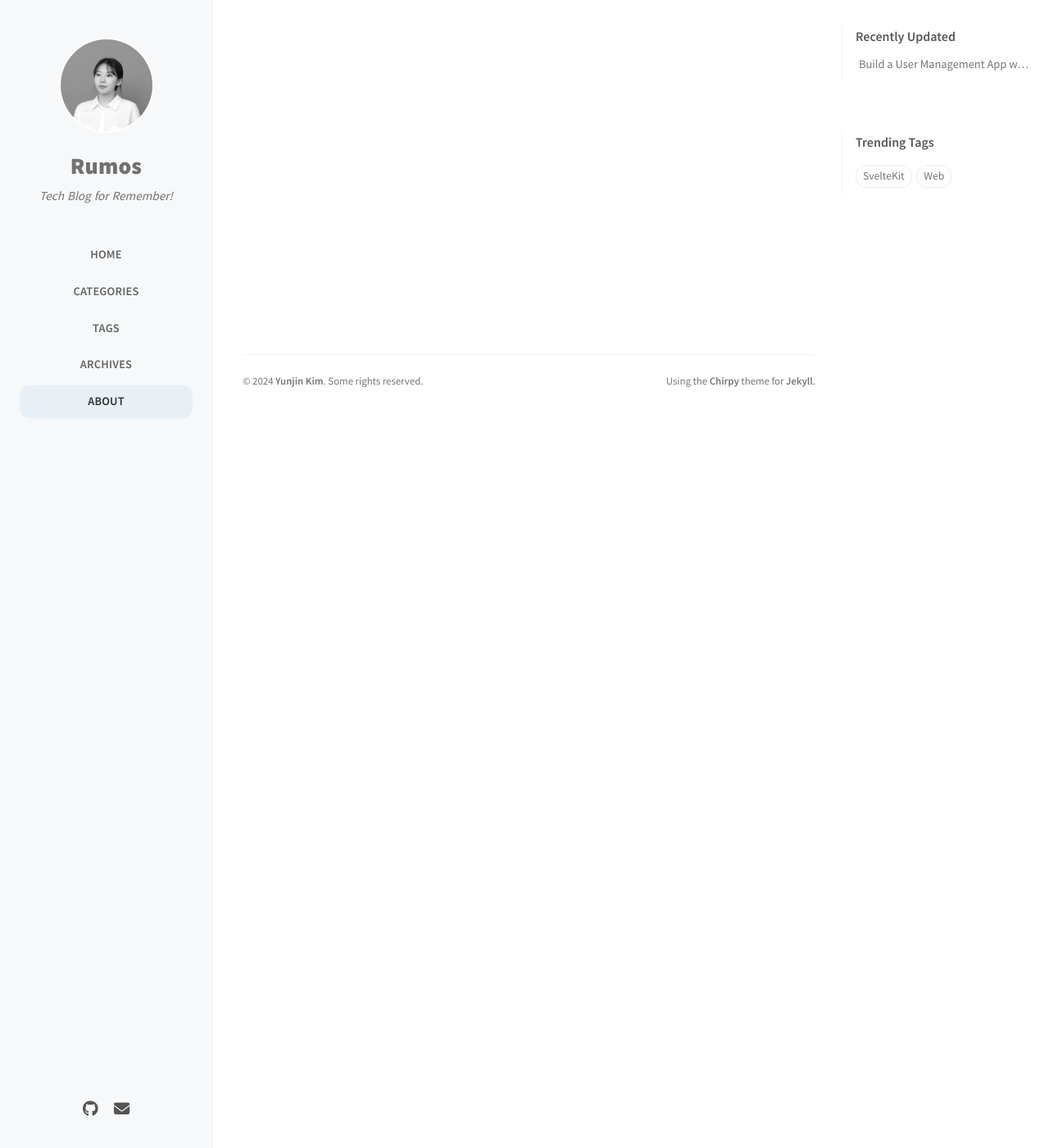
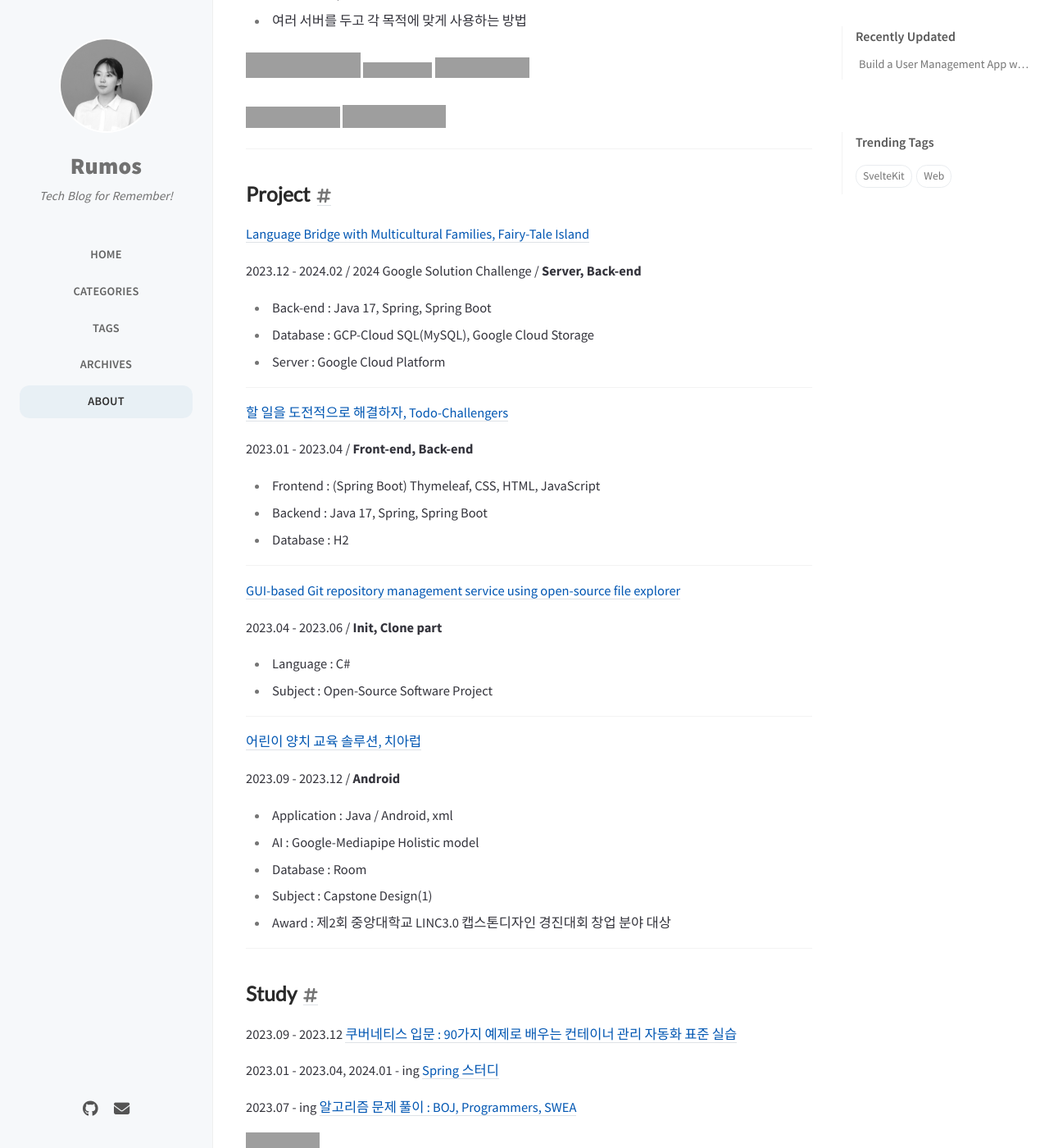
Before and after one commit to RumosZin/RumosZin.github.io, a Jekyll site: the page built from _tabs/about.md, in a window 1280 px wide and 1400 px high, scrolled down 888 px. Shown: the whole window at 82% size. Built offline with Jekyll 4.4.1, drawn with Linux system fonts in a browser that asks for light colours; cached includes are drawn as plain includes; some of the changed text lies outside the part shown; grey boxes are pictures that could not be loaded.

Commit message:
about.md github 동기화

```diff
--- a/_tabs/about.md
+++ b/_tabs/about.md
@@ -3,3 +3,90 @@
 icon: fas fa-info-circle
 order: 4
 ---
+
+## **Introduction**
+   - 중앙대학교 소프트웨어학부 (2021.3 ~)
+   - Google Developer Student Clubs Chung-Ang University 3rd Member (2023.9 ~)
+
+- - -
+
+## **Interests**
+
+### Database
+
+- 현실에서 접하기 어려운 도메인의 데이터베이스 스키마 정의
+- 인덱스, 인메모리 데이터베이스를 이용한 응답 시간 개선
+
+![MySQL](https://img.shields.io/badge/MySQL-4479A1?style=for-the-badge&logo=MySQL&logoColor=white){: width="79" height="40" .normal style="display: inline-block;} ![Supabase](https://img.shields.io/badge/Supabase-3ECF8E?style=for-the-badge&logo=supabase&logoColor=white){: width="100" height="40" .normal style="display: inline-block;} ![Redis](https://img.shields.io/badge/redis-%23DD0031.svg?style=for-the-badge&logo=redis&logoColor=white){: width="77" height="30" .normal style="display: inline-block;}
+
+
+### Back-end
+
+- 복잡한 비즈니스 로직 구현
+- 한 개의 요청, 백만 개의 요청 모두 같은 응답 시간을 갖게 하는 방법
+
+![Spring](https://img.shields.io/badge/Spring-6DB33F?style=for-the-badge&logo=Spring&logoColor=white){: width="85" height="40" .normal style="display: inline-block;} ![Spring boot](https://img.shields.io/badge/springboot-6DB33F?style=for-the-badge&logo=springboot&logoColor=white){: width="117" height="40" .normal style="display: inline-block;} ![Svelte](https://img.shields.io/badge/svelte-%23f1413d.svg?style=for-the-badge&logo=svelte&logoColor=white){: width="84" height="40" .normal style="display: inline-block;}
+
+### Server / Infra
+
+- 배포 자동화, 무중단 배포
+- 여러 서버를 두고 각 목적에 맞게 사용하는 방법
+
+![Github Actions](https://img.shields.io/badge/GitHub Actions-2088FF?style=for-the-badge&logo=GitHub Actions&logoColor=white){: width="140" height="40" .normal style="display: inline-block;} ![Docker](https://img.shields.io/badge/docker-%230db7ed.svg?style=for-the-badge&logo=docker&logoColor=white){: width="84" height="40" .normal style="display: inline-block;} ![Kubernetes](https://img.shields.io/badge/kubernetes-%23326ce5.svg?style=for-the-badge&logo=kubernetes&logoColor=white){: width="115" height="40" .normal style="display: inline-block;}
+
+![Amazonaws](https://img.shields.io/badge/amazonaws-232F3E?style=for-the-badge&logo=amazonaws&logoColor=white){: width="115" height="40" .normal style="display: inline-block;} ![Google Cloud](https://img.shields.io/badge/GoogleCloud-%234285F4.svg?style=for-the-badge&logo=google-cloud&logoColor=white){: width="126" height="40" .normal style="display: inline-block;}
+
+- - -
+
+## **Project**
+
+[Language Bridge with Multicultural Families, Fairy-Tale Island](https://github.com/RumosZin/FTIsland-BE)
+
+2023.12 - 2024.02 / 2024 Google Solution Challenge / **Server, Back-end**
+
+- Back-end : Java 17, Spring, Spring Boot
+- Database : GCP-Cloud SQL(MySQL), Google Cloud Storage
+- Server : Google Cloud Platform
+
+- - -
+
+[할 일을 도전적으로 해결하자, Todo-Challengers](https://github.com/RumosZin/todoChallegers)
+
+2023.01 - 2023.04 / **Front-end, Back-end**
+
+- Frontend : (Spring Boot) Thymeleaf, CSS, HTML, JavaScript
+- Backend : Java 17, Spring, Spring Boot
+- Database : H2
+
+- - -
+
+[GUI-based Git repository management service using open-source file explorer](https://github.com/RumosZin/Welcome-git)
+
+2023.04 - 2023.06 / **Init, Clone part**
+
+- Language : C#
+- Subject : Open-Source Software Project
+
+- - -
+
+[어린이 양치 교육 솔루션, 치아럽](https://github.com/RumosZin/capstone_cheerup_toothbrushing)
+
+2023.09 - 2023.12 / **Android**
+
+- Application : Java / Android, xml
+- AI : Google-Mediapipe Holistic model
+- Database : Room
+- Subject : Capstone Design(1)
+- Award : 제2회 중앙대학교 LINC3.0 캡스톤디자인 경진대회 창업 분야 대상
+
+- - -
+
+## **Study**
+
+2023.09 - 2023.12 [쿠버네티스 입문 : 90가지 예제로 배우는 컨테이너 관리 자동화 표준 실습](https://github.com/GDSC-CAU/GDSC-CAU-CI-CD)
+
+2023.01 - 2023.04, 2024.01 - ing [Spring 스터디](https://github.com/RumosZin/spring-study)
+
+2023.07 - ing [알고리즘 문제 풀이 : BOJ, Programmers, SWEA](https://github.com/RumosZin/algorithm-study)
+
+[![Solved.ac Profile](http://mazassumnida.wtf/api/v2/generate_badge?boj=01zxcv)](https://solved.ac/01zxcv/)
```
